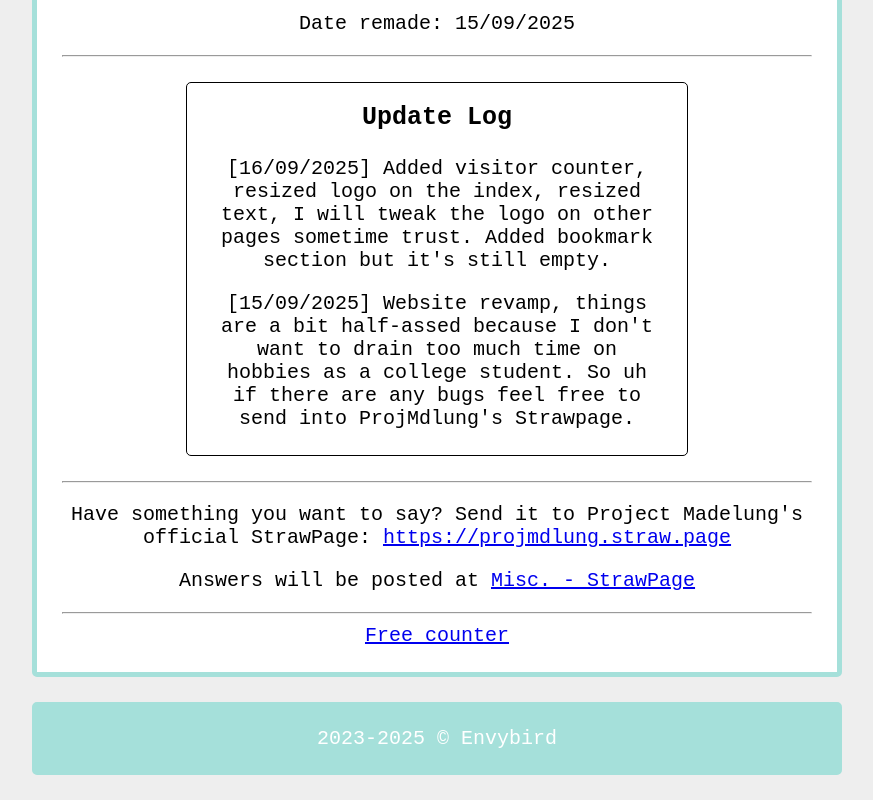
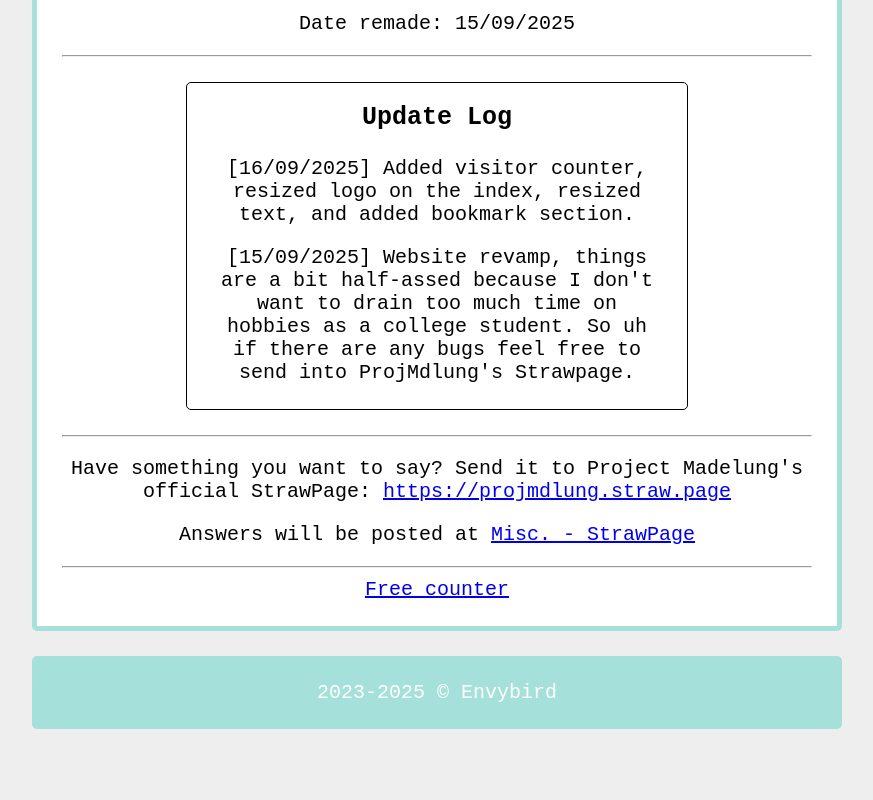
Before and after one commit to envybird/projmdlung, a plain HTML site: page index.html in a window 1280 px wide. Shown: the part 1776-2576 px from the top of the page, without its empty margins (203-1076 px from the left). After the commit the page ends 2530 px from the top, so only its background shows below. Drawn offline with Linux system fonts and the light colour scheme; a web font is replaced by a local one.

Commit message:
Update index.html

```diff
--- a/index.html
+++ b/index.html
@@ -31,7 +31,7 @@
                 <div class="updatelog">
                     <p><b>Update Log</b></p>
                     <div class="updatelogcontent">
-                        <p>[16/09/2025] Added visitor counter, resized logo on the index, resized text, I will tweak the logo on other pages sometime trust. Added bookmark section but it's still empty.</p>
+                        <p>[16/09/2025] Added visitor counter, resized logo on the index, resized text, and added bookmark section.</p>
                         <p>[15/09/2025] Website revamp, things are a bit half-assed because I don't want to drain too much time on hobbies as a college student. So uh if there are any bugs feel free to send into ProjMdlung's Strawpage.</p>
                     </div>
                 </div>
```
